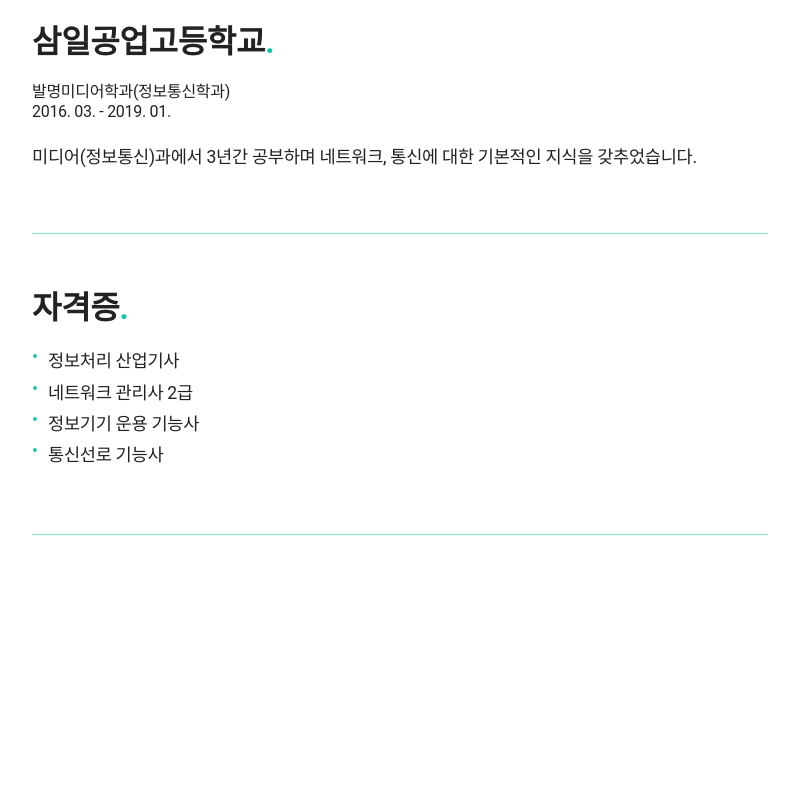
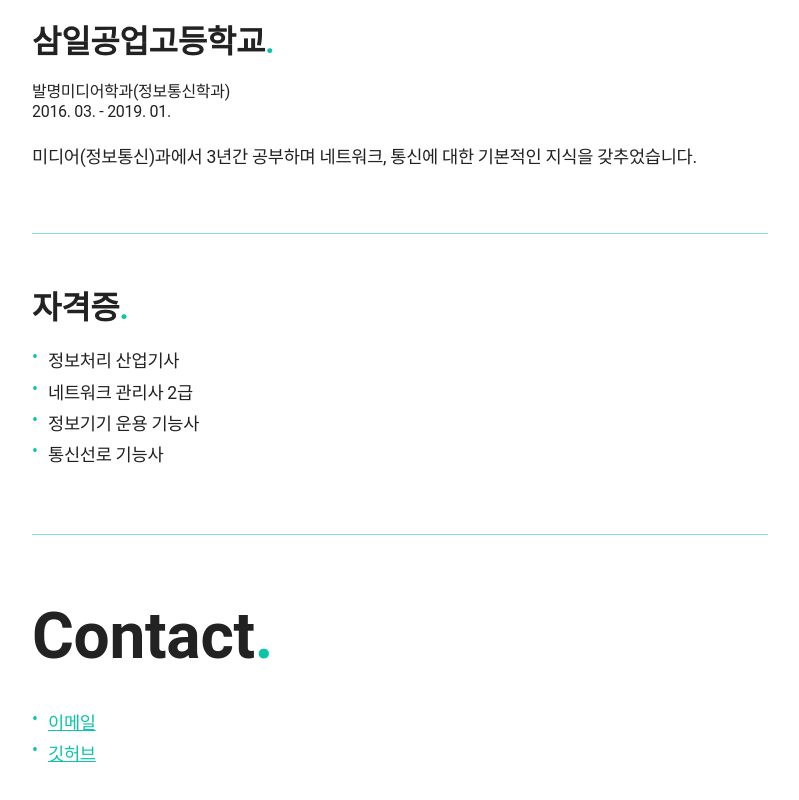
Before and after one commit to northfacegawd/northfacegawd.github.io, a Gatsby site: page / in a window 1280 px wide. Shown: the part 7553-8353 px from the top of the page, without its empty margins (240-1039 px from the left). Before the commit the page ends 8120 px from the top, so only its background shows below. Built offline with nearby package versions, Linux system fonts and the light colour scheme; Gatsby itself is replaced by a stand-in of ours.

Commit message:
feat: contact

```diff
--- a/src/pages/index.tsx
+++ b/src/pages/index.tsx
@@ -9,7 +9,10 @@
   MainTitle,
   Mark,
   Section,
+  SubTitle,
+  WorkList,
 } from '../styles/index.style';
+import Anchor from '../components/Anchor';
 
 const IndexPage: FC = function () {
   return (
@@ -44,6 +47,19 @@
         <WorkExperience />
         <Skils />
         <OtherWorkExperience />
+        <Section>
+          <SubTitle>
+            Contact<Mark>.</Mark>
+          </SubTitle>
+          <WorkList>
+            <li>
+              <Anchor href="mailto:chuck5732590@gmail.com">이메일</Anchor>
+            </li>
+            <li>
+              <Anchor href="https://github.com/northfacegawd">깃허브</Anchor>
+            </li>
+          </WorkList>
+        </Section>
       </MainLayout>
     </>
   );
```
